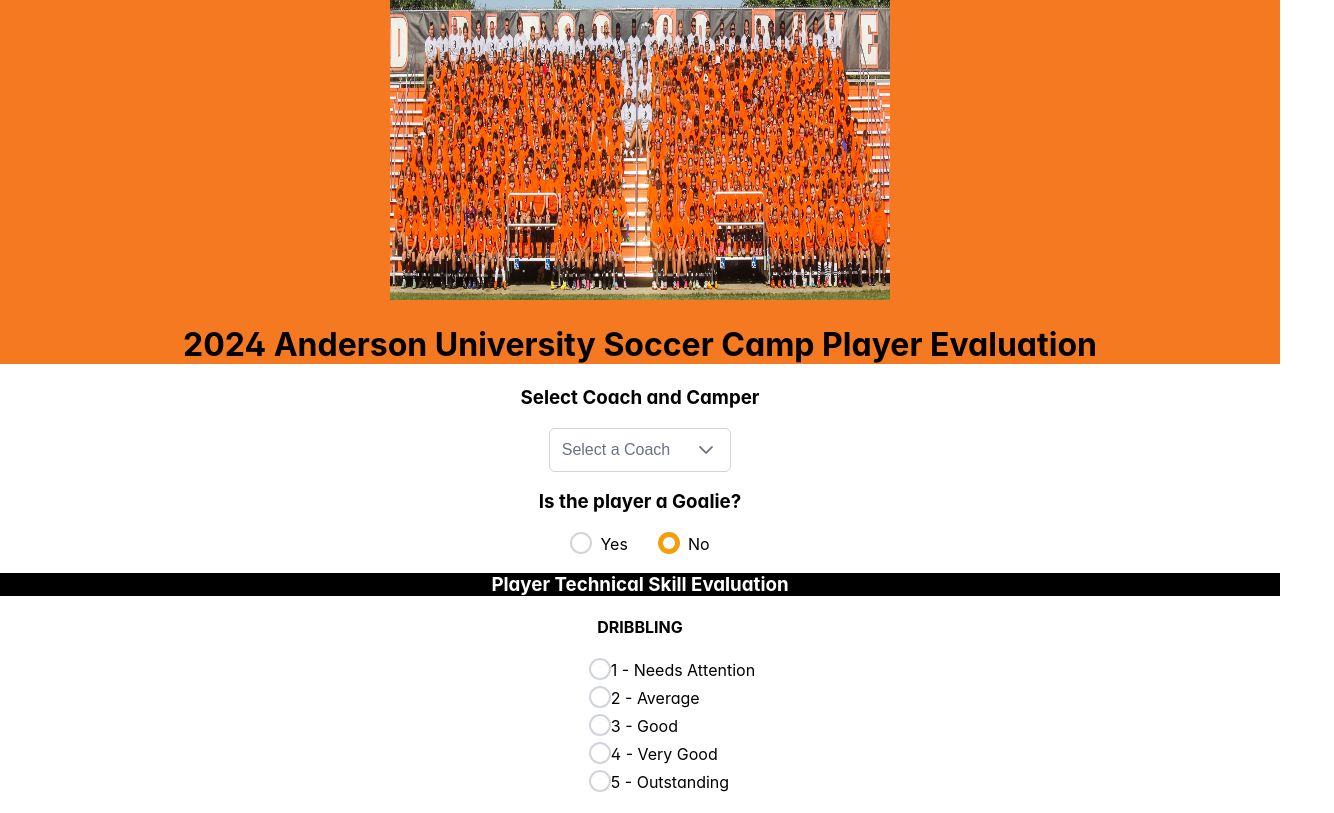
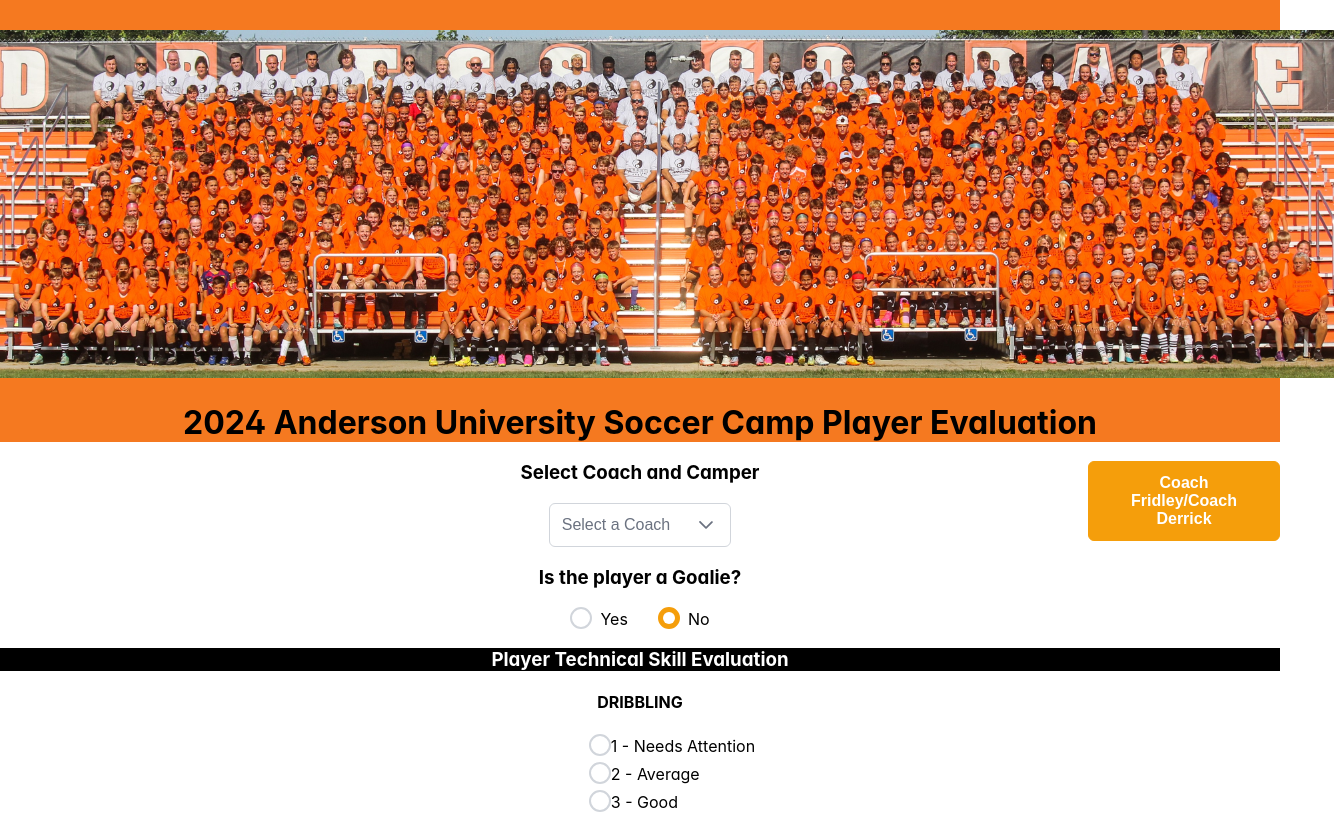
Before and after one commit to jdspires00/AU-Soccer-Camp, a React (Create React App) app: page / in a window 1280 px wide. Shown: the top 813 px of the page, 1334 px wide, since content can reach past the window. Built offline with nearby package versions, Linux system fonts and the light colour scheme; a web font is replaced by a local one.

Commit message:
More changes

```diff
--- a/package.json
+++ b/package.json
@@ -20,6 +20,7 @@
     "react-dnd": "^16.0.1",
     "react-dnd-html5-backend": "^16.0.1",
     "react-dom": "^18.2.0",
+    "react-router-dom": "^6.24.0",
     "react-scripts": "5.0.1",
     "typescript": "^4.9.5",
     "web-vitals": "^2.1.4"
--- a/src/App.tsx
+++ b/src/App.tsx
@@ -1,16 +1,22 @@
 import React from 'react';
-import logo from './logo.svg';
 import './App.css';
+import { BrowserRouter as Router, Routes, Route } from 'react-router-dom';
 import Header from './components/header';
 import PlayerSkillEval from './components/playerSkillEval';
+import CoachPage from './pages/coachPage';
 import './styles/projStyles.css';
 
 function App() {
   return (
-    <div className="App">
-      <Header></Header>
-      <PlayerSkillEval></PlayerSkillEval>
-    </div>
+    <Router>
+      <div className="App">
+        <Header />
+        <Routes>
+          <Route path="/" element={<PlayerSkillEval />} />
+          <Route path="/coachPage" element={<CoachPage />} />
+        </Routes>
+      </div>
+    </Router>
   );
 }
 
--- a/src/components/header.tsx
+++ b/src/components/header.tsx
@@ -1,13 +1,15 @@
 import React from 'react';
-import AuSoccer2023 from '../images/au-soccer-camp.jpg';
+import AuSoccer from '../images/au-soccer-camp.jpg';
+import { Button } from 'primereact/button';
 
 const Header: React.FC = () => {
     const currentYear = new Date().getFullYear();
 
     return (
         <header style={{ backgroundColor: '#F57920', textAlign: 'center' }}>
-            <img src={AuSoccer2023} alt="AU Soccer Camp" style={{ width: '500px', height: '300px' }} />
-            <h1>{currentYear} Anderson University Soccer Camp Player Evaluation</h1>
+            <img src={AuSoccer} alt="AU Soccer Camp" style={{ width: '1334px', height: '348px', marginTop: '30px'}} />
+            <h1 style={{marginBottom: "10px"}}>{currentYear} Anderson University Soccer Camp Player Evaluation</h1>
+
         </header>
     );
 };
--- a/src/components/playerSkillEval.tsx
+++ b/src/components/playerSkillEval.tsx
@@ -3,14 +3,6 @@
 import { InputTextarea } from 'primereact/inputtextarea';
 import { Button } from 'primereact/button';
 import CoachCamperDropdown from './coachAndPlayer';
- import { CSVLink, CSVDownload } from 'react-csv';
-
-//Need to get the Coach, Player, and is Goalie from coachAndPlayer.tsx
-interface PlayerSkillEvalProps {
-  selectCoach: any;
-  selectCamper: string | null;
-  isGoalie: boolean;
-}
 
 const PlayerSkillEval = () => {
   const [skills, setSkills] = useState({
@@ -60,7 +52,7 @@
         console.log("Not In Goalie loop");
         console.log(isGoalie);
         // set data to a json object named PlayerSkillEvalFor{selectedCamper}
-        [selectedCamper, coachName, skills, comments, techComments].map((item) => console.log(item));
+        localStorage.setItem(`PlayerSkillEvalFor${selectedCamper}`, JSON.stringify({selectedCamper, coachName, skills, comments, techComments}));
       }
     }
   };
@@ -70,10 +62,17 @@
   return (
     <div>
       <div>
+        <Button
+          label="Coach Fridley/Coach Derrick"
+          style={{left:"85%", position:"absolute"}}
+          onClick={() => window.location.href = '/coachPage'}
+        />
+        <div style={{display: "inline", left:"10%"}}>
         <CoachCamperDropdown
           setSelectCoach={setSelectedCoach}
           setSelectCamper={setSelectedCamper}
         />
+        </div>
         <h3>Is the player a Goalie?</h3>
         <RadioButton
           inputId="goalie-yes"
--- a/src/index.tsx
+++ b/src/index.tsx
@@ -3,6 +3,7 @@
 import './index.css';
 import App from './App';
 import reportWebVitals from './reportWebVitals';
+import CoachPage from './pages/coachPage';
 import 'primereact/resources/themes/lara-light-amber/theme.css';
 import 'primereact/resources/primereact.min.css';
 import 'primeicons/primeicons.css';
@@ -14,6 +15,7 @@
 root.render(
   <React.StrictMode>
     <App />
+    <CoachPage />
   </React.StrictMode>
 );
 
--- /dev/null
+++ b/src/pages/coachPage.tsx
@@ -0,0 +1,11 @@
+import React from 'react';
+
+const CoachPage: React.FC = () => {
+    return (
+        <div>
+            {/* Add your components here */}
+        </div>
+    );
+};
+
+export default CoachPage;
```
Also changed, not shown: 1 other file (tests, documents, lock files or other folders).
